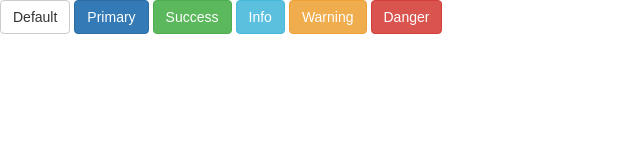
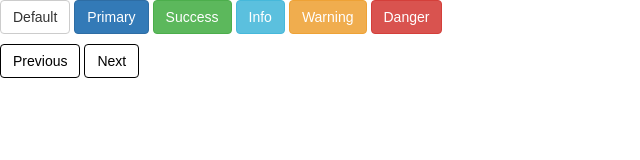
Before and after one commit to dgabor92/Bootstrap-buttoms, a plain HTML site: page index.html in a window 1280 px wide. Shown: the whole page, without its empty margins (0-640 px from the left). Drawn offline with nearby package versions, Linux system fonts and the light colour scheme.

Commit message:
new button and css add

```diff
--- a/index.html
+++ b/index.html
@@ -18,5 +18,8 @@
     <a href="#" class="btn btn-info">Info</a>
     <a href="#" class="btn btn-warning">Warning</a>
     <a href="#" class="btn btn-danger">Danger</a>
+    <br>
+    <a href="#" class="btn btn-previous">Previous</a>
+    <a href="#" class="btn btn-next">Next</a>
   </body>
 </html>
--- a/main.css
+++ b/main.css
@@ -78,3 +78,21 @@ A white-space: nowrap tulajdonság megakadályozza, hogy a szöveg az elemen bel
   background-color: #c9302c;
   border-color: #ac2925;
 }
+.btn-previous {
+  background-color: #fff;
+  color: black;
+  border-color: black;
+}
+.btn-previous:hover {
+  background-color: black;
+  color: #fff;
+}
+.btn-next {
+  background-color: #fff;
+  color: black;
+  border-color: black;
+}
+.btn-next:hover {
+  background-color: black;
+  color: #fff;
+}
```
